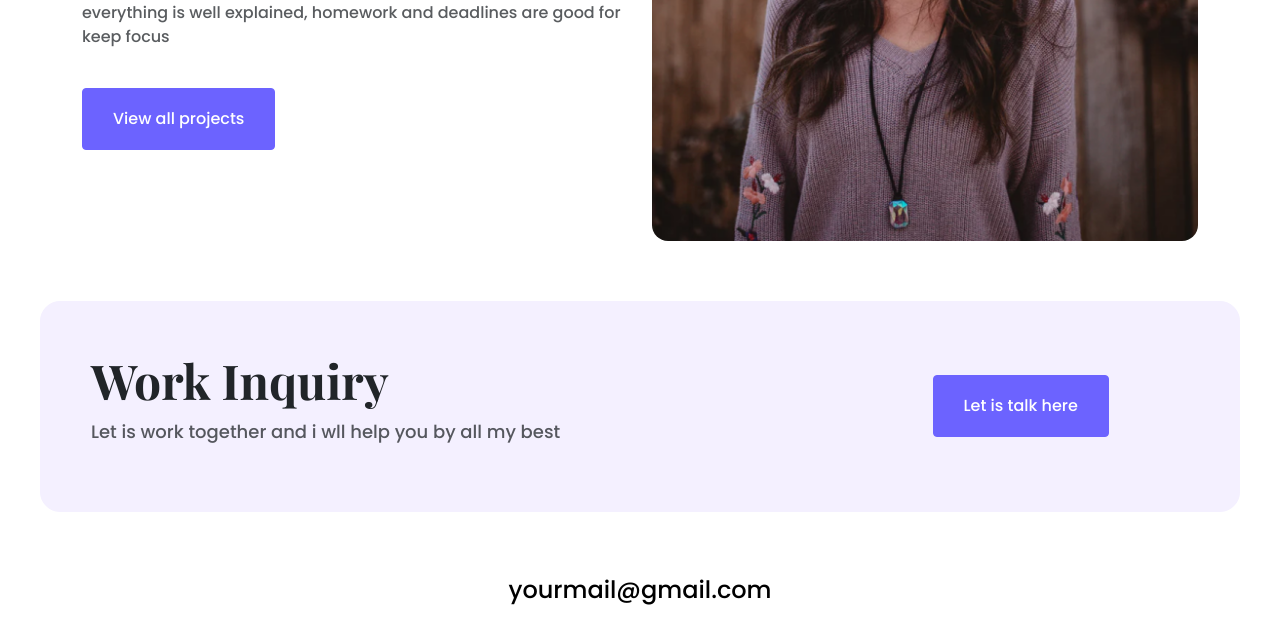
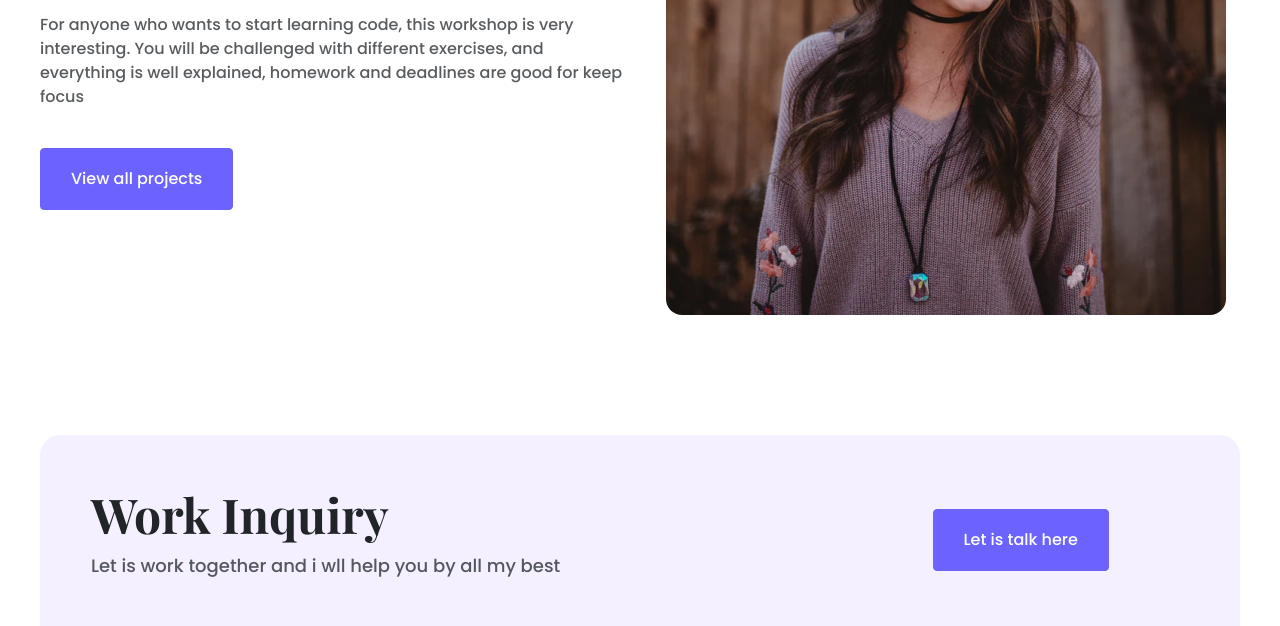
Before and after one commit to evakononchuk/Portfolio-week4-les6, a plain HTML site: page about.html in a window 1280 px wide. Shown: the part 433-1059 px from the top of the page. Drawn offline with nearby package versions, Linux system fonts and the light colour scheme.

Commit message:
add some padding to content-about

```diff
--- a/about.html
+++ b/about.html
@@ -68,7 +68,7 @@
           </div>
         </nav>
 
-        <div class="content-about container">
+        <div class="content-about">
             <div class="row">
               <div class="col mobi project-description">
                   <h2 class="title-project">Hi, I am Patricia Pereira</h2>
--- a/styles/style.css
+++ b/styles/style.css
@@ -93,6 +93,7 @@ title-work {
 
 .content-about {
   text-align: center;
+  padding: 60px 40px;
 }
 
 .content-about h3 {
```
